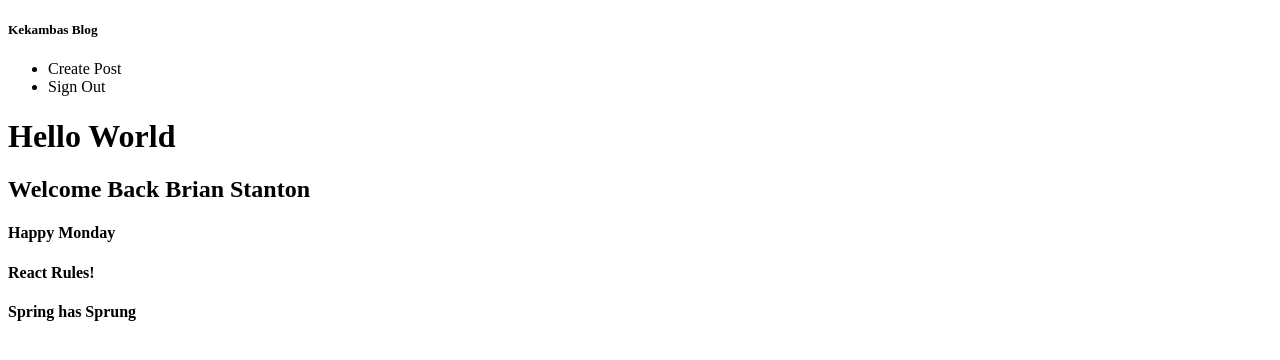
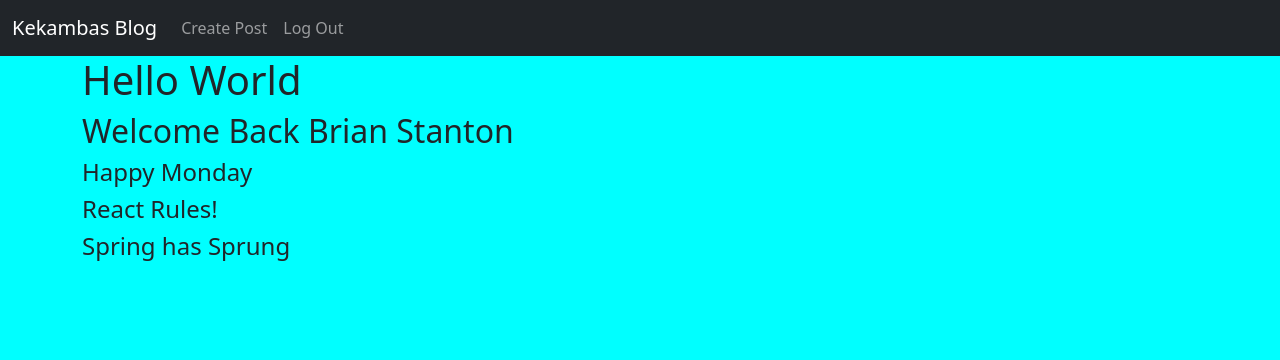
Before and after one commit to SoftwareSorcerer72/week-9-react-intro, a React (Vite) app: page / in a window 1280 px wide. Shown: the top 360 px of the page. Built offline with nearby package versions, Linux system fonts and the light colour scheme.

Commit message:
Add styling via our own CSS + Bootstrap.

```diff
--- a/package.json
+++ b/package.json
@@ -10,7 +10,9 @@
     "preview": "vite preview"
   },
   "dependencies": {
+    "bootstrap": "^5.3.3",
     "react": "^18.2.0",
+    "react-bootstrap": "^2.10.2",
     "react-dom": "^18.2.0"
   },
   "devDependencies": {
--- a/src/App.tsx
+++ b/src/App.tsx
@@ -1,4 +1,5 @@
 import Navigation from './components/Navigation';
+import Container from 'react-bootstrap/Container';
 
 
 export default function App(){
@@ -15,9 +16,11 @@ export default function App(){
     return (
         <>
             <Navigation isLoggedIn={isLoggedIn}/>
-            <h1>Hello World</h1>
-            <h2>{isLoggedIn ? `Welcome Back ${firstName} ${lastName}` : 'Please Log In or Sign Up'}</h2>
-            {posts.map( p => <h4 key={p.id}>{p.title}</h4> )}
+            <Container>
+                <h1>Hello World</h1>
+                <h2>{isLoggedIn ? `Welcome Back ${firstName} ${lastName}` : 'Please Log In or Sign Up'}</h2>
+                {posts.map( p => <h4 key={p.id}>{p.title}</h4> )}
+            </Container>
         </>
     )
 }
--- a/src/components/Navigation.tsx
+++ b/src/components/Navigation.tsx
@@ -1,3 +1,6 @@
+import Container from 'react-bootstrap/Container';
+import Nav from 'react-bootstrap/Nav';
+import Navbar from 'react-bootstrap/Navbar';
 
 type NavigationProps = {
     isLoggedIn: boolean
@@ -6,21 +9,26 @@ type NavigationProps = {
 export default function Navigation({ isLoggedIn }: NavigationProps){
 
     return (
-        <div>
-            <h5>Kekambas Blog</h5>
-            <ul>
-                { isLoggedIn ? (
-                    <>
-                        <li>Create Post</li>
-                        <li>Sign Out</li>
-                    </>
-                ) : (
-                    <>
-                        <li>Sign Up</li>
-                        <li>Log In</li>
-                    </>
-                ) }
-            </ul>
-        </div>
+        <Navbar expand='lg' data-bs-theme='dark' bg='dark'>
+            <Container fluid>
+                <Navbar.Brand href='/'>Kekambas Blog</Navbar.Brand>
+                <Navbar.Toggle aria-controls='nav-collapse' />
+                <Navbar.Collapse id='nav-collapse'>
+                    <Nav className='me-auto'>
+                        {isLoggedIn ? (
+                            <>
+                                <Nav.Link href='/'>Create Post</Nav.Link>
+                                <Nav.Link href='/'>Log Out</Nav.Link>
+                            </>
+                        ) : (
+                            <>
+                                <Nav.Link href='/'>Sign Up</Nav.Link>
+                                <Nav.Link href='/'>Log In</Nav.Link>
+                            </>
+                        )}
+                    </Nav>
+                </Navbar.Collapse>
+            </Container>
+        </Navbar>
     )
 }
--- /dev/null
+++ b/src/main.css
@@ -0,0 +1,3 @@
+body {
+    background-color:aqua
+}
```
Also changed, not shown: src/main.tsx (+9 -8 lines), 1 other file (tests, documents, lock files or other folders).
